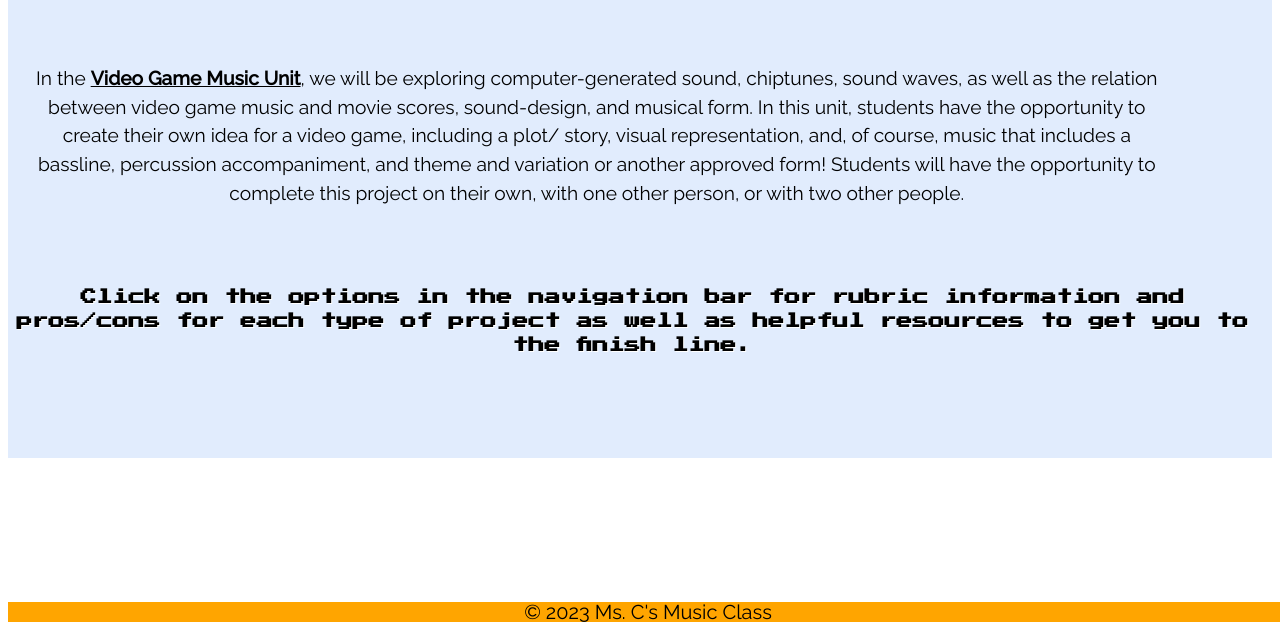
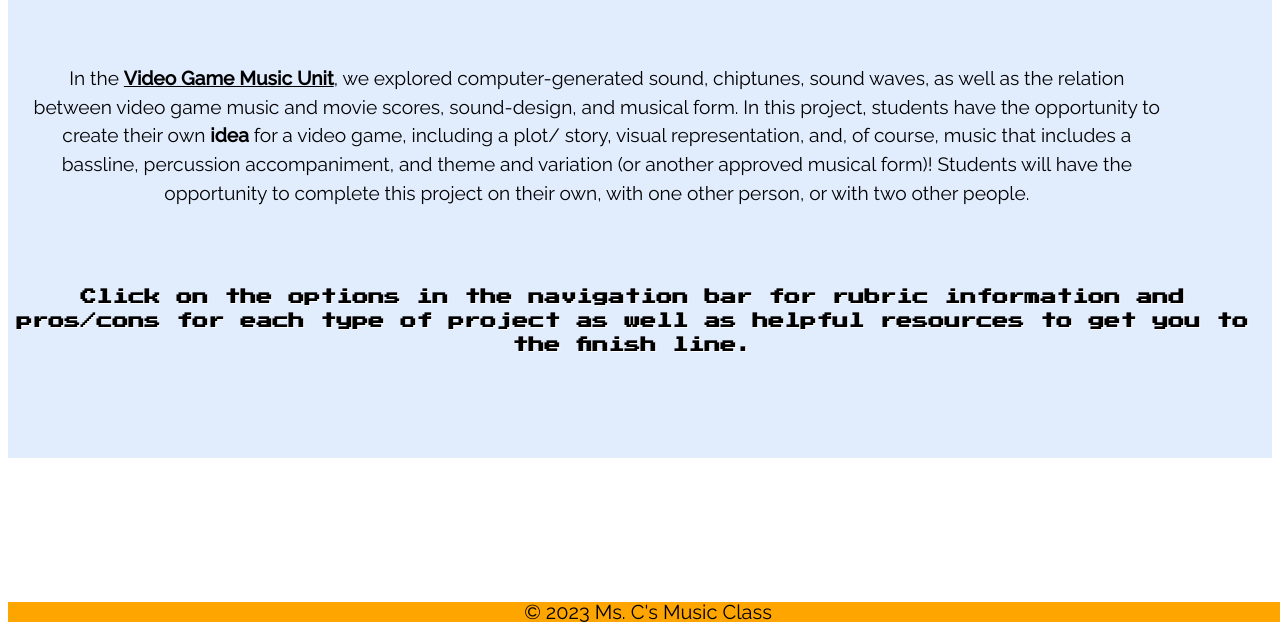
Before and after one commit to MsCsMusicClass/VGMP_Website, a plain HTML site: page index.html in a window 1280 px wide. Shown: the part 178-800 px from the top of the page. Drawn offline with Linux system fonts and the light colour scheme; a script that the page names is missing.

Commit message:
Update index.html

```diff
--- a/index.html
+++ b/index.html
@@ -51,11 +51,11 @@
         <h1 style="text-align:center">Video Game Music Unit</h1>
         <br>
         <p style="text-align: center">
-            In the <strong><u>Video Game Music Unit</u></strong>, we will be exploring computer-generated sound, chiptunes,
+            In the <strong><u>Video Game Music Unit</u></strong>, we explored computer-generated sound, chiptunes,
             sound waves, as well as the relation between video game music and movie scores, sound-design, and musical form.
-            In this unit, students have the opportunity to create their own idea for a video game, including a plot/ story,
-            visual representation, and, of course, music that includes a bassline, percussion accompaniment, and theme and variation or
-            another approved form!  Students will have the opportunity to complete this project on their own, with one other person,
+            In this project, students have the opportunity to create their own <strong>idea</strong> for a video game, including a plot/ story,
+            visual representation, and, of course, music that includes a bassline, percussion accompaniment, and theme and variation (or
+            another approved musical form)!  Students will have the opportunity to complete this project on their own, with one other person,
             or with two other people.
         </p>
         <br>
```
